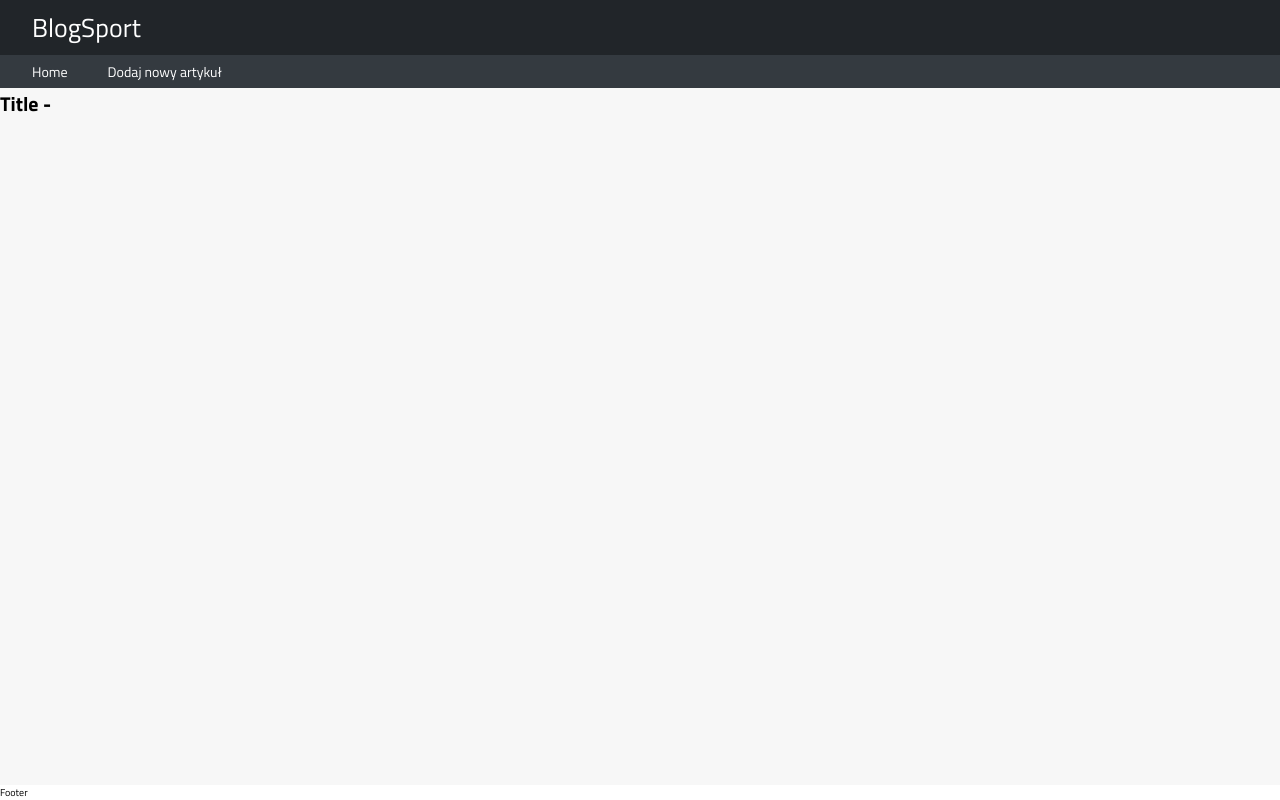
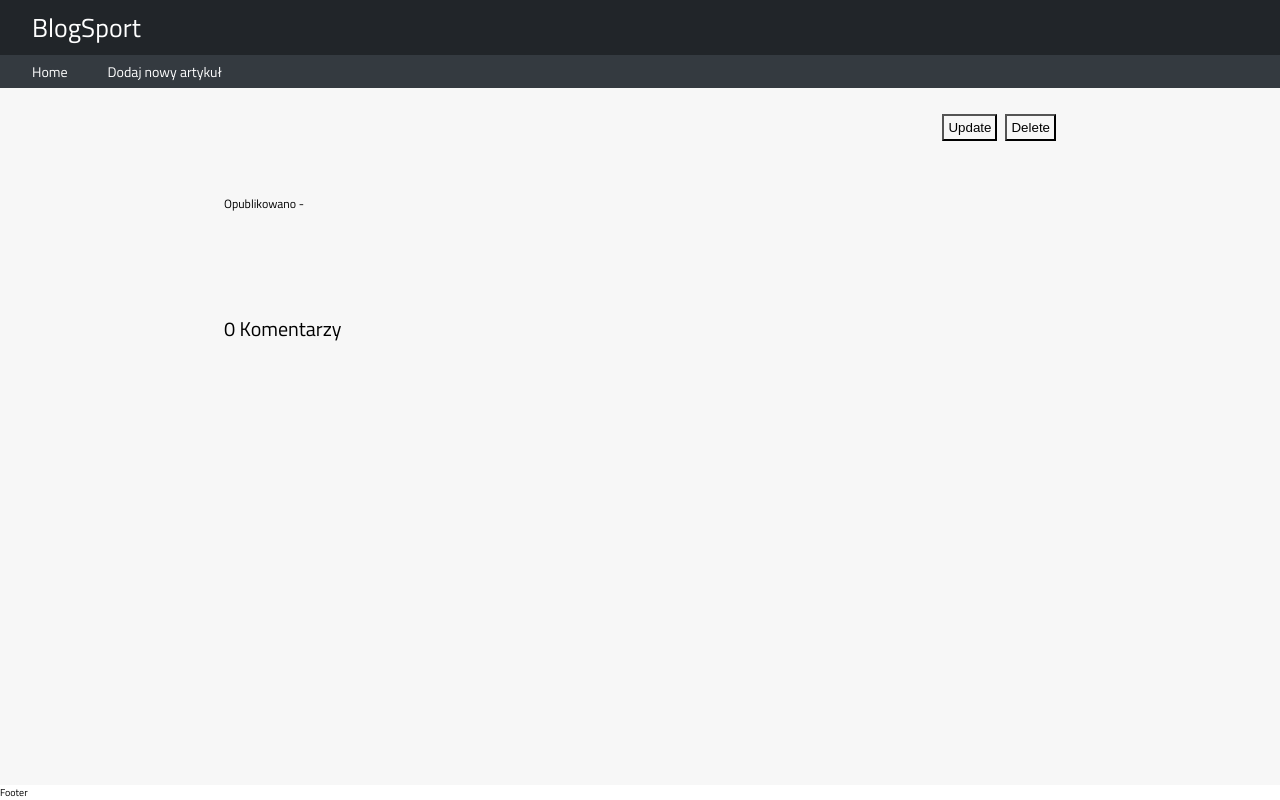
Before and after one commit to mhQ260/blogsport, a Vue app in the folder frontend/: page /post/1 in a window 1280 px wide. Built offline with nearby package versions, Linux system fonts and the light colour scheme; no server answers.

Commit message:
27 [FRONT] Style for UiPost (#28)

```diff
--- a/frontend/src/components/ui/Post/Component.vue
+++ b/frontend/src/components/ui/Post/Component.vue
@@ -1,11 +1,35 @@
 <template>
   <div class="ui-post">
-    <h1>Title - {{ post.title }}</h1>
+    <div class="ui-post__title">
+      <div>{{ post.title }}</div>
+      <div class="ui-post__buttons">
+        <button
+          @click="updateButtonHandler"
+        >
+          Update
+        </button>
+        <button
+          @click="deleteButtonHandler"
+        >
+          Delete
+        </button>
+      </div>
+    </div>
+    <div class="ui-post__content">
+      {{ post.content }}
+    </div>
+    <div class="ui-post__date">
+      Opublikowano - {{ post.public_date }}
+    </div>
+    <div class="ui-post__comments">
+      0 Komentarzy
+    </div>
   </div>
 </template>
 
 <script setup lang="ts">
 import { toRefs } from 'vue';
+import router from '../../../router';
 
 const props = defineProps({
   post: {
@@ -18,6 +42,15 @@ const {
   post,
 } = toRefs(props);
 
+const updateButtonHandler = (): void => {
+  console.log('Update');
+};
+
+const deleteButtonHandler = (): void => {
+  const confirmAction = confirm('Czy na pewno chcesz usunąć dany post?');
+  if (confirmAction) router.push({ path: '/' });
+};
+
 </script>
 
 <style lang="scss" src='./styles.scss' />
--- a/frontend/src/components/ui/Post/styles.scss
+++ b/frontend/src/components/ui/Post/styles.scss
@@ -0,0 +1,37 @@
+.ui-post {
+  height: 100%;
+  width: 65%;
+  margin: 1rem auto;
+
+  &__title {
+    font-size: 3rem;
+    margin-bottom: 5rem;
+    display: flex;
+    justify-content: space-between;
+  }
+
+  &__buttons > button {
+    padding: .4rem;
+    margin-left: .8rem;
+    background-color: transparent;
+
+    &:hover {
+      cursor: pointer;
+      background-color: $teal;
+    }
+  }
+
+  &__content {
+    font-size: 1.4rem;
+    margin-bottom: 4rem;
+  }
+
+  &__date {
+    font-size: 1.2rem;
+    margin-bottom: 10rem;
+  }
+
+  &__comments {
+    font-size: 2rem;
+  }
+}
```
